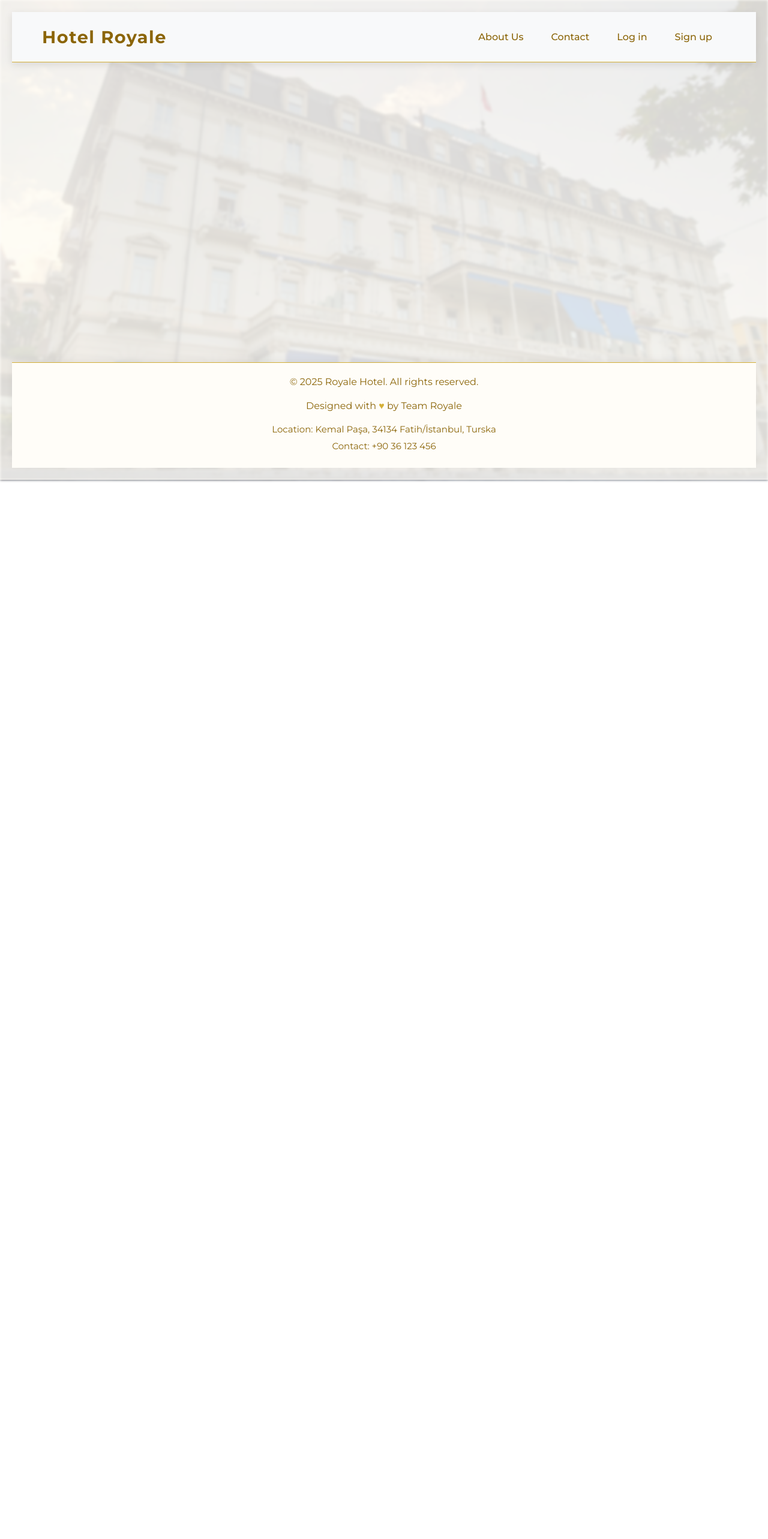
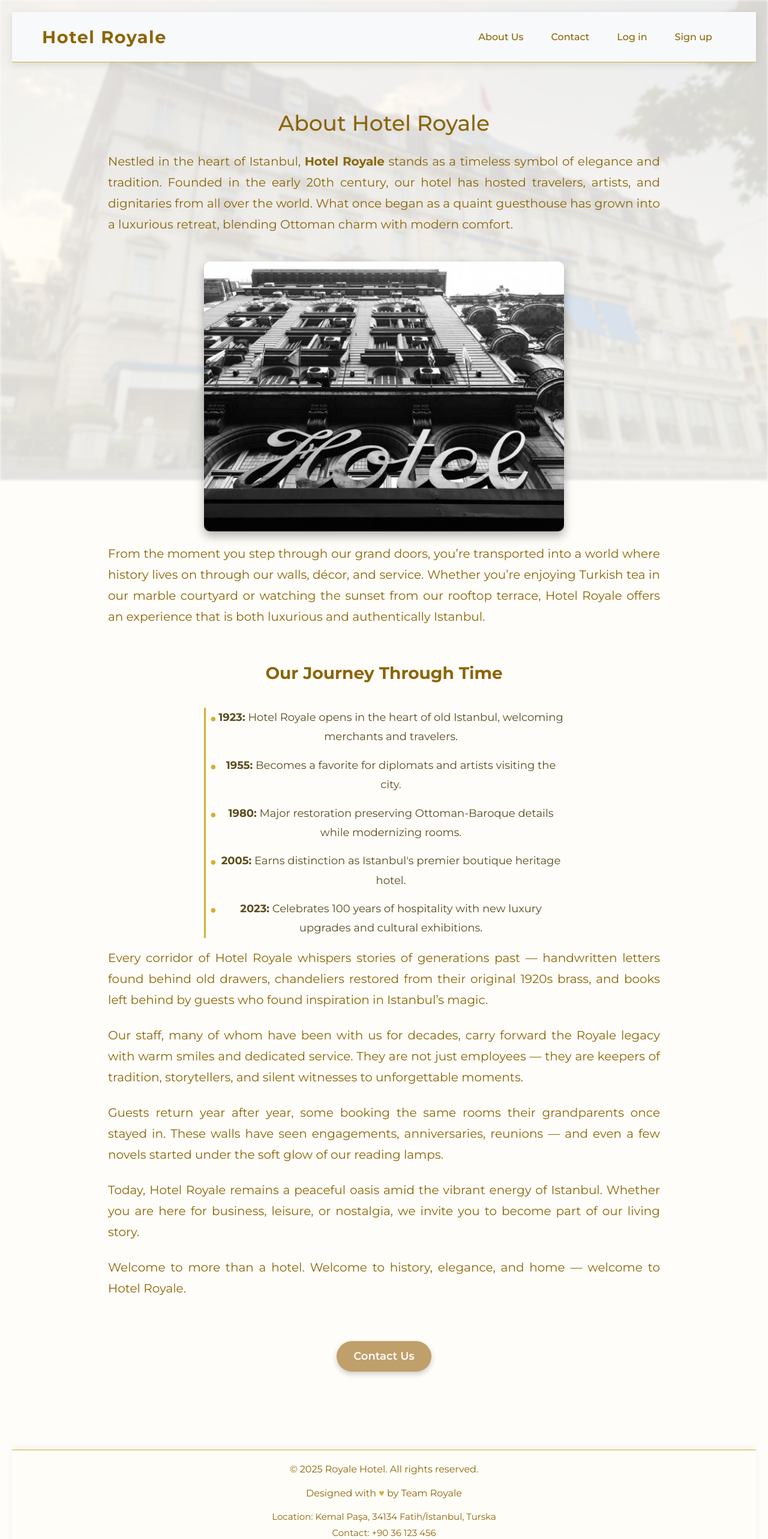
Before and after one commit to AjdinFazlihodzicUNZE/hotel-booking-app, a React (Create React App) app: page /about-us in a window 1280 px wide. Shown: the top 2566 px of the page at 60% size. Before the commit the page ends 800 px from the top, so only its background shows below. Built offline with nearby package versions, Linux system fonts and the light colour scheme.

Commit message:
About Us screen Frontend

```diff
--- a/src/App.js
+++ b/src/App.js
@@ -8,6 +8,7 @@ import Registerscreen from './screens/Registerscreen';
 import Loginscreen from './screens/Loginscreen';
 import Contactscreen from './screens/Contactscreen';
 import Footer from './components/Footer';
+import AboutUsscreen from './screens/AboutUsscreen';
 
 
 
@@ -26,6 +27,7 @@ function App() {
            <Route path='/register' exact Component={Registerscreen} />
            <Route path='/login' exact Component={Loginscreen} />
            <Route path='/contact' exact Component={Contactscreen} />
+           <Route path='/about-us' exact Component={AboutUsscreen}/>
         </Routes>
     </div>
     <Footer />
--- /dev/null
+++ b/src/screens/AboutUsscreen.css
@@ -0,0 +1,128 @@
+.about-container {
+    padding: 40px;
+    max-width: 1000px;
+    margin: 40px auto;
+    text-align: center;
+    color: white;
+    background: transparent;
+    border: none;
+    box-shadow: none;
+  }
+
+.about-container h1 {
+    color: #8b6508;
+    font-size: 36px;
+    margin-bottom: 25px;
+    text-align: center;
+}
+
+.about-container p {
+    color: #8b6508;
+    font-size: 20px;
+    margin-bottom: 24px;
+    line-height: 1.75;
+    text-align: justify;
+}
+
+.about-text {
+    flex: 1;
+    min-width: 280px;
+}
+
+.about-image-wrapper {
+    flex: 1;
+    min-width: 280px;
+    display: flex;
+    justify-content: center;
+    align-items: center;
+}
+
+.about-image {
+    width: 100%;
+    max-width: 600px;
+    height: auto;
+    margin: 20px 0;
+    border-radius: 10px;
+    box-shadow: 0 8px 16px rgba(0,0,0,0.3);
+  }
+.timeline {
+    list-style: none;
+    padding-left: 0;
+    margin-top: 30px;
+    color: #5a4c1e;
+    font-size: 18px;
+    line-height: 1.8;
+    border-left: 3px solid #d4af37;
+    padding-left: 20px;
+    max-width: 600px;
+    margin-left: auto;
+    margin-right: auto;
+}
+
+.timeline li {
+    margin-bottom: 15px;
+    position: relative;
+}
+
+.timeline li::before {
+    content: '●';
+    position: absolute;
+    left: -13px;
+    color: #d4af37;
+    font-size: 18px;
+    top: 2px;
+}
+.contact-button-container {
+    text-align: center;
+    margin-top: 30px;
+}
+
+.contact-button-container .btn {
+    background-color: #bfa06a;
+    color: white;
+    padding: 12px 28px;
+    font-size: 18px;
+    border: none;
+    border-radius: 30px;
+    font-weight: 600;
+    cursor: pointer;
+    transition: background-color 0.3s ease, transform 0.3s ease;
+}
+
+.contact-button-container .btn:hover {
+    background-color: #d4af37;
+    transform: scale(1.05);
+}
+
+.contact-button-container .btn:active {
+    transform: scale(0.95);
+}
+@media (max-width: 768px) {
+    .about-row {
+        flex-direction: column;
+        align-items: center;
+    }
+
+    .about-container h1 {
+        font-size: 28px;
+    }
+
+    .about-container p {
+        font-size: 17px;
+    }
+
+    .timeline {
+        font-size: 16px;
+    }
+
+    .contact-button-container .btn {
+        font-size: 16px;
+    }
+
+    .about-image {
+        max-height: 300px;
+        width: 100%;
+        height: auto;
+        object-fit: contain;
+    }
+}
--- /dev/null
+++ b/src/screens/AboutUsscreen.js
@@ -0,0 +1,69 @@
+import React from 'react';
+import './AboutUsscreen.css';
+import oldHotelImage from '../oldhotel.jpg';
+import { useNavigate } from 'react-router-dom';
+
+function AboutUsscreen() {
+    const navigate = useNavigate();
+
+    return (
+        <div className="about-container">
+            <div className='blur-background'>
+                <h1>About Hotel Royale</h1>
+                <p>
+                    Nestled in the heart of Istanbul, <strong>Hotel Royale</strong> stands as a timeless symbol of elegance and tradition.
+                    Founded in the early 20th century, our hotel has hosted travelers, artists, and dignitaries from all over the world.
+                    What once began as a quaint guesthouse has grown into a luxurious retreat, blending Ottoman charm with modern comfort.
+                </p>
+
+                <img
+                    src={oldHotelImage}
+                    alt="Historic view of Hotel Royale"
+                    className="about-image"
+                />
+
+                <p>
+                    From the moment you step through our grand doors, you’re transported into a world where history lives on through our walls, décor, and service.
+                    Whether you’re enjoying Turkish tea in our marble courtyard or watching the sunset from our rooftop terrace, Hotel Royale offers an experience that is both luxurious and authentically Istanbul.
+                </p>
+
+                <h2 className="section-title">Our Journey Through Time</h2>
+                <ul className="timeline">
+                    <li><strong>1923:</strong> Hotel Royale opens in the heart of old Istanbul, welcoming merchants and travelers.</li>
+                    <li><strong>1955:</strong> Becomes a favorite for diplomats and artists visiting the city.</li>
+                    <li><strong>1980:</strong> Major restoration preserving Ottoman-Baroque details while modernizing rooms.</li>
+                    <li><strong>2005:</strong> Earns distinction as Istanbul's premier boutique heritage hotel.</li>
+                    <li><strong>2023:</strong> Celebrates 100 years of hospitality with new luxury upgrades and cultural exhibitions.</li>
+                </ul>
+
+                <p>
+                    Every corridor of Hotel Royale whispers stories of generations past — handwritten letters found behind old drawers, chandeliers restored from their original 1920s brass, and books left behind by guests who found inspiration in Istanbul’s magic.
+                </p>
+
+                <p>
+                    Our staff, many of whom have been with us for decades, carry forward the Royale legacy with warm smiles and dedicated service. They are not just employees — they are keepers of tradition, storytellers, and silent witnesses to unforgettable moments.
+                </p>
+
+                <p>
+                    Guests return year after year, some booking the same rooms their grandparents once stayed in. These walls have seen engagements, anniversaries, reunions — and even a few novels started under the soft glow of our reading lamps.
+                </p>
+
+                <p>
+                    Today, Hotel Royale remains a peaceful oasis amid the vibrant energy of Istanbul. Whether you are here for business, leisure, or nostalgia, we invite you to become part of our living story.
+                </p>
+
+                <p>
+                    Welcome to more than a hotel. Welcome to history, elegance, and home — welcome to Hotel Royale.
+                </p>
+
+                <div className="contact-button-container">
+                    <button className="btn btn-luxury" onClick={() => navigate('/contact')}>
+                        Contact Us
+                    </button>
+                </div>
+            </div>
+        </div>
+    );
+}
+
+export default AboutUsscreen;
--- a/src/screens/Contactscreen.js
+++ b/src/screens/Contactscreen.js
@@ -1,7 +1,10 @@
-import React from 'react';
+import React, { useEffect } from 'react';
 import './Contactscreen.css';
 
 function Contactscreen() {
+  useEffect(() => {
+    window.scrollTo(0, 0);
+  }, []);
   return (
     <div className="contact-container">
       <h1>Contact Us</h1>
```
Also changed, not shown: src/oldhotel.jpg (added).
